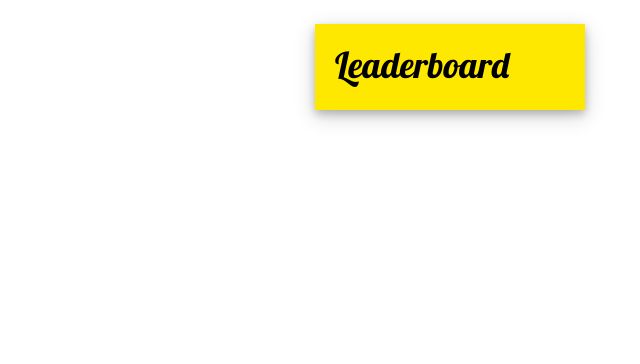
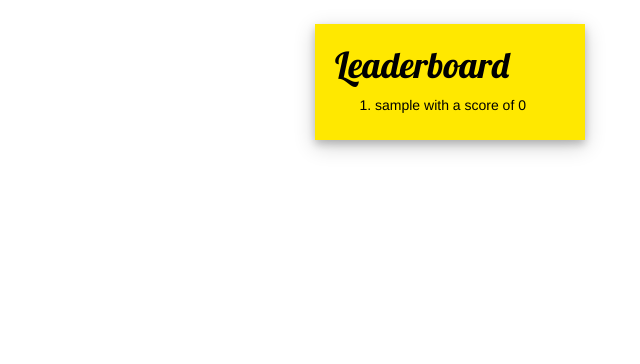
Before and after one commit to broden-wanner/colman_blog, a Django app: page / in a window 1280 px wide. Shown: the part 56-420 px from the top of the page, without its empty margins (640-1280 px from the left). Run offline with Django 3.2, Linux system fonts and the light colour scheme; the visitor is signed in with stand-in values (Sample User, id 1); data comes from the database, SQL or seed files in the repository; data that the repository does not hold is empty; some libraries are stand-ins or nearby versions.

Commit message:
Fixed issue with Score not generating after a user was created

```diff
--- a/blog/views.py
+++ b/blog/views.py
@@ -10,6 +10,13 @@ from .forms import PostForm, CommentForm
 from collections import OrderedDict
 
 def make_leaderboard():
+	for user in User.objects.all():
+		try:
+			user_score_clone = Score.objects.get(user=user)
+		except (Score.DoesNotExist):
+			new_user_score = Score(user=user)
+			new_user_score.save()
+
 	scores = Score.objects.all().order_by('-score')
 	for score in scores:
 		score.update_score()
--- a/templates/flappy_hawk.html
+++ b/templates/flappy_hawk.html
@@ -127,7 +127,7 @@
 		this.topOfBottomPipe.src = "../static/images/top_of_bottom_pipe.png";
 		this.topperHeight = 20;
 		this.topperWidth = this.width + 5;
-		this.opening = 90;
+		this.opening = 100;
 		this.alreadyScored = false;
 		this.separation = Math.floor((canvas.width + this.width) / 3);
 		this.generateChangeOfLength = function () {
@@ -212,7 +212,7 @@
 				}
 			}
 			//Varies height of opening
-			if(score >= 3) {
+			if(score >= 5) {
 				this.topPipeLength += this.changeOfLength;
 				if(this.topPipeLength > canvas.height * 0.85 - this.opening - this.topperHeight || this.topPipeLength < 0) {
 					this.changeOfLength *= -1;
```
